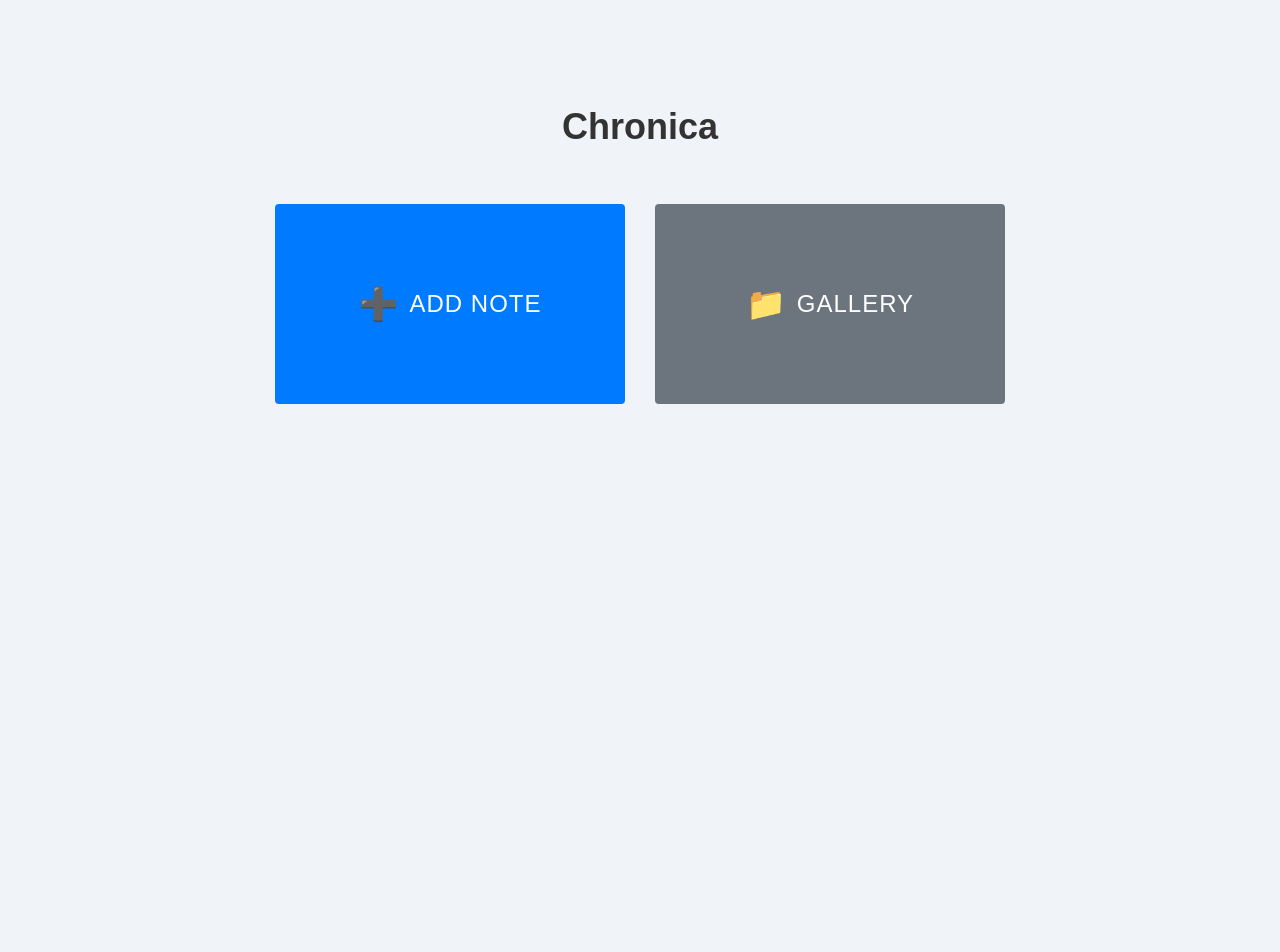
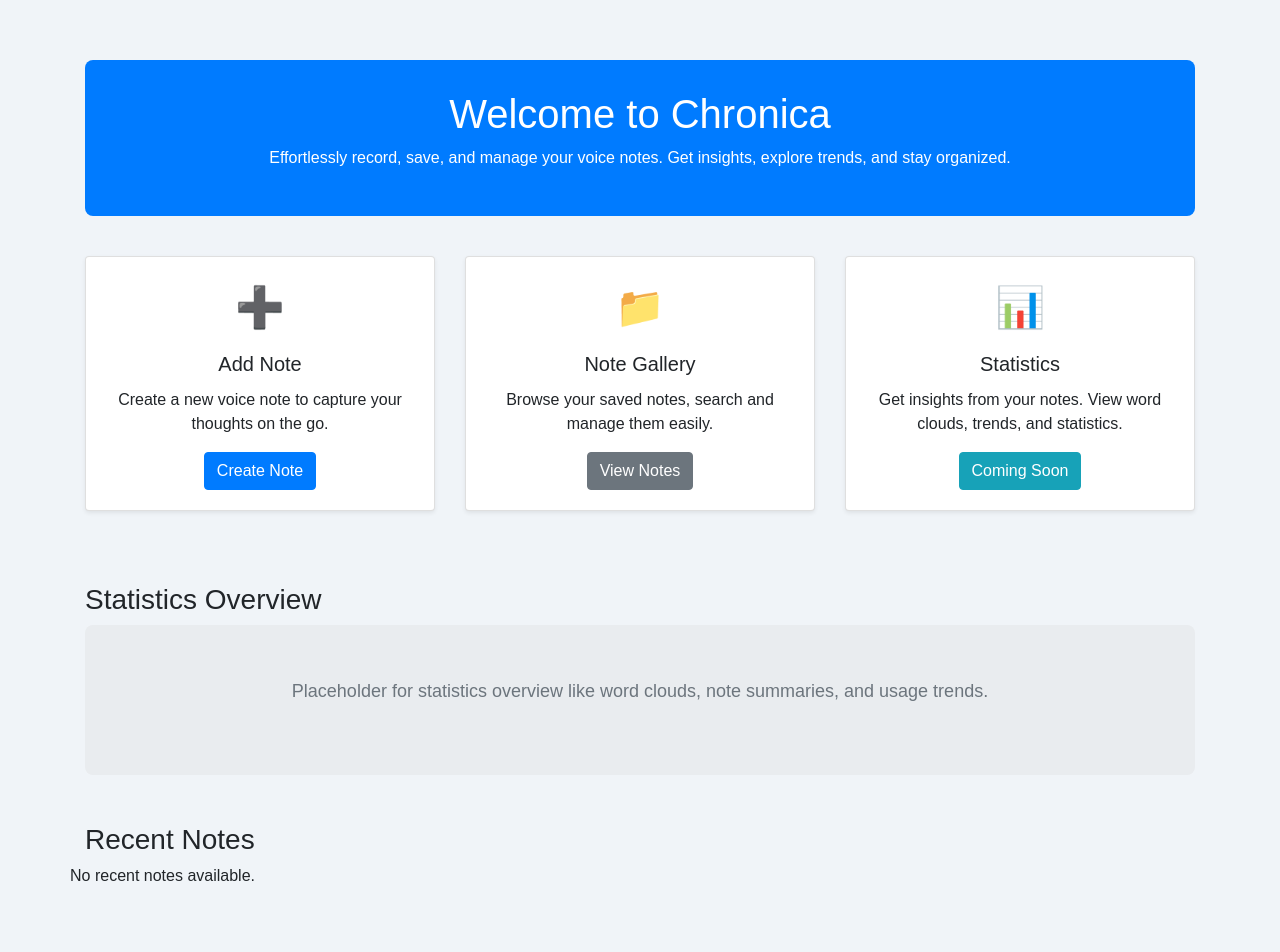
Before and after one commit to lars-quaedvlieg/chronica, a Flask app: page / in a window 1280 px wide. Before the commit the page ends 404 px from the top, so only its background shows below. Run offline with Flask 3, Linux system fonts and the light colour scheme; some libraries are stand-ins or nearby versions.

Commit message:
amazing new home page

```diff
--- a/app/routes/home.py
+++ b/app/routes/home.py
@@ -1,9 +1,14 @@
 # app/routes/home.py
 from flask import Blueprint, render_template
+
+from app.services.notes_service import load_most_recent_k_notes
 
 bp = Blueprint('home', __name__, url_prefix='/')
 
 @bp.route('/')
 def home():
+    # Load the most recent 3 notes (or however many you want to display)
+    recent_notes = load_most_recent_k_notes(3)
+
     # Logic for handling the home page
-    return render_template('home.html')
+    return render_template('home.html', recent_notes=recent_notes)
--- a/app/services/notes_service.py
+++ b/app/services/notes_service.py
@@ -1,5 +1,6 @@
+import json
 import os
-import json
+from datetime import datetime
 
 from app.routes.new_entry import NOTES_DIR
 
@@ -13,6 +14,33 @@ def load_notes(note_ids=None):
     else:
         notes = load_note_ids(note_ids)
     return notes
+
+
+def load_most_recent_k_notes(k):
+    """
+    Load the most recent k notes based on datetime.
+    """
+    notes = []
+
+    # Iterate over each note directory
+    if os.path.exists(NOTES_DIR):
+        for note_id in os.listdir(NOTES_DIR):
+            note_dir = os.path.join(NOTES_DIR, note_id)
+            json_path = os.path.join(note_dir, f'data.json')
+
+            if os.path.isdir(note_dir) and os.path.exists(json_path):
+                # Read the note data from the JSON file
+                with open(json_path, 'r') as json_file:
+                    note = json.load(json_file)
+                    # Parse the datetime for sorting later
+                    note['parsed_datetime'] = datetime.fromisoformat(note['datetime'])
+                    notes.append(note)
+
+    # Sort notes by parsed datetime in descending order (most recent first)
+    sorted_notes = sorted(notes, key=lambda x: x['parsed_datetime'], reverse=True)
+
+    # Return the top k notes (or fewer if there are not enough notes)
+    return sorted_notes[:k]
 
 
 def load_note_ids(note_ids):
--- a/app/static/css/home.css
+++ b/app/static/css/home.css
@@ -4,44 +4,39 @@ body {
 }
 
 .container {
-    margin-top: 100px;
+    margin-top: 60px;
 }
 
-.btn-chronica {
-    height: 200px;
+.card {
+    transition: transform 0.2s ease, box-shadow 0.2s ease;
+}
+
+.card:hover {
+    transform: translateY(-10px);
+    box-shadow: 0 8px 20px rgba(0, 0, 0, 0.15);
+}
+
+.card-body-icon {
+    font-size: 40px;
+    margin-bottom: 15px;
+}
+
+.welcome-section {
+    background-color: #007bff;
+    color: white;
+    padding: 30px;
+    border-radius: 8px;
+    margin-bottom: 40px;
+    text-align: center;
+}
+
+.statistics-placeholder {
+    height: 150px;
     display: flex;
     align-items: center;
     justify-content: center;
-    font-size: 24px;
-    color: white;
-    border: none;
-    text-transform: uppercase;
-    letter-spacing: 1px;
-    transition: transform 0.2s ease, box-shadow 0.2s ease;
+    background-color: #e9ecef;
+    border-radius: 8px;
+    color: #6c757d;
+    font-size: 18px;
 }
-
-.btn-chronica-add {
-    background-color: #007bff; /* Blue color for Add Note */
-}
-
-.btn-chronica-gallery {
-    background-color: #6c757d; /* Gray color for Gallery */
-}
-
-.btn-chronica:hover {
-    transform: scale(1.05);
-    box-shadow: 0 6px 12px rgba(0, 0, 0, 0.1);
-}
-
-.logo {
-    font-size: 36px;
-    font-weight: bold;
-    color: #333;
-    margin-bottom: 50px;
-    text-align: center;
-}
-
-.btn-icon {
-    margin-right: 10px;
-    font-size: 32px;
-}
--- a/app/templates/home.html
+++ b/app/templates/home.html
@@ -8,24 +8,90 @@
     <link rel="stylesheet" href="{{ url_for('static', filename='css/home.css') }}">
 </head>
 <body>
-    <div class="container text-center">
-        <div class="logo">Chronica</div>
-        <div class="row justify-content-center">
-            <div class="col-md-4">
-                <a href="/new_entry" class="btn btn-chronica btn-chronica-add btn-block">
-                    <span class="btn-icon">➕</span> Add Note
-                </a>
+    <div class="container">
+        <!-- Welcome Section -->
+        <div class="welcome-section">
+            <h1>Welcome to Chronica</h1>
+            <p>Effortlessly record, save, and manage your voice notes. Get insights, explore trends, and stay organized.</p>
+        </div>
+
+        <!-- Main Features Section -->
+        <div class="row mb-5">
+            <div class="col-md-4 mb-4">
+                <div class="card shadow-sm">
+                    <div class="card-body text-center">
+                        <div class="card-body-icon">➕</div>
+                        <h5 class="card-title">Add Note</h5>
+                        <p class="card-text">Create a new voice note to capture your thoughts on the go.</p>
+                        <a href="/new_entry" class="btn btn-primary">Create Note</a>
+                    </div>
+                </div>
             </div>
-            <div class="col-md-4">
-                <a href="/note_gallery" class="btn btn-chronica btn-chronica-gallery btn-block">
-                    <span class="btn-icon">📁</span> Gallery
-                </a>
+            <div class="col-md-4 mb-4">
+                <div class="card shadow-sm">
+                    <div class="card-body text-center">
+                        <div class="card-body-icon">📁</div>
+                        <h5 class="card-title">Note Gallery</h5>
+                        <p class="card-text">Browse your saved notes, search and manage them easily.</p>
+                        <a href="/note_gallery" class="btn btn-secondary">View Notes</a>
+                    </div>
+                </div>
+            </div>
+            <div class="col-md-4 mb-4">
+                <div class="card shadow-sm">
+                    <div class="card-body text-center">
+                        <div class="card-body-icon">📊</div>
+                        <h5 class="card-title">Statistics</h5>
+                        <p class="card-text">Get insights from your notes. View word clouds, trends, and statistics.</p>
+                        <a href="#" class="btn btn-info">Coming Soon</a>
+                    </div>
+                </div>
             </div>
         </div>
+
+        <!-- Statistics Placeholder Section -->
+        <div class="row mb-5">
+            <div class="col-md-12">
+                <h3>Statistics Overview</h3>
+                <div class="statistics-placeholder">
+                    <p>Placeholder for statistics overview like word clouds, note summaries, and usage trends.</p>
+                </div>
+            </div>
+        </div>
+
+        <!-- Recent Notes Section -->
+        <div class="row mb-5">
+            <div class="col-md-12">
+                <h3>Recent Notes</h3>
+                <div class="card-deck">
+                    {% if recent_notes %}
+                        {% for note in recent_notes %}
+                            <div class="card mb-4">
+                                <div class="card-body">
+                                    <h5 class="card-title">{{ note.title }}</h5>
+                                    <div>
+                                        <!-- Display Tags -->
+                                        {% for tag in note.tags %}
+                                            <span class="badge badge-primary">{{ tag }}</span>
+                                        {% endfor %}
+                                    </div>
+                                    <p class="card-text mt-3">{{ note.summary }}</p>
+                                    <p class="card-text"><small class="text-muted">Last updated {{ note.datetime }}</small></p>
+                                    <a href="/view_entry/{{ note.id }}" class="btn btn-primary">View Note</a>
+                                </div>
+                            </div>
+                        {% endfor %}
+                    {% else %}
+                        <p>No recent notes available.</p>
+                    {% endif %}
+                </div>
+            </div>
+        </div>
+
+
     </div>
 
     <script src="https://code.jquery.com/jquery-3.5.1.slim.min.js"></script>
     <script src="https://cdn.jsdelivr.net/npm/bootstrap@4.5.2/dist/js/bootstrap.bundle.min.js"></script>
-    <script src="{{ url_for('static', filename='js/home.js') }}"></script>
 </body>
 </html>
```
